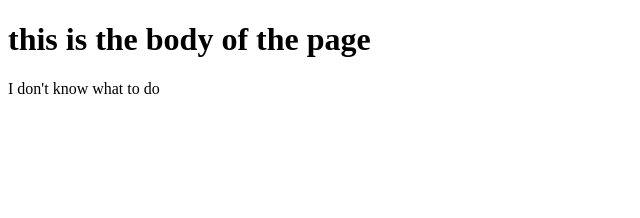
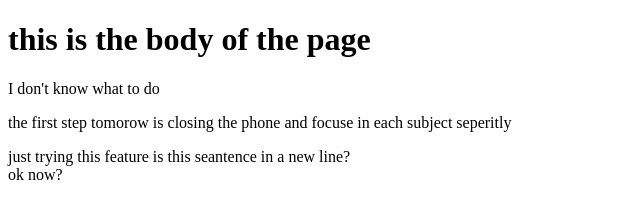
Before and after one commit to Loai106/the-last-one, a plain HTML site: page index.html in a window 1280 px wide. Shown: the whole page, without its empty margins (0-640 px from the left). Drawn offline with Linux system fonts and the light colour scheme.

Commit message:
practising

```diff
--- a/index.html
+++ b/index.html
@@ -4,7 +4,10 @@
 	<title>Let get started </title>
 </head>
 <body>
-<h1> this is the body of the page</h1>
-<p1>I don't know what to do </p>
+	<h1> this is the body of the page</h1>
+	<p>I don't know what to do </p>
+	<p>the first step tomorow is closing the phone and focuse in each subject seperitly</p>
+	<div>just trying this feature <span>is this seantence in a new line?</span></div>
+	<div>ok now?</div>
 </body>
 </html>
```
